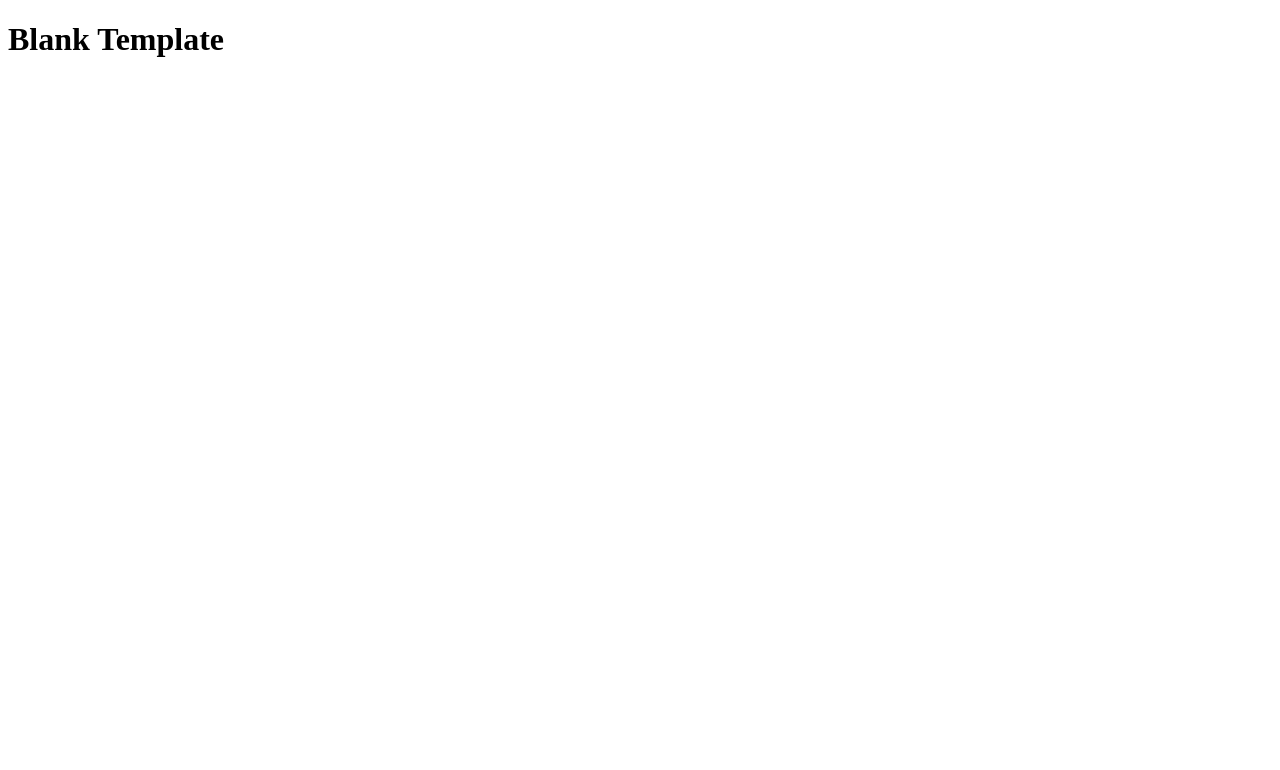
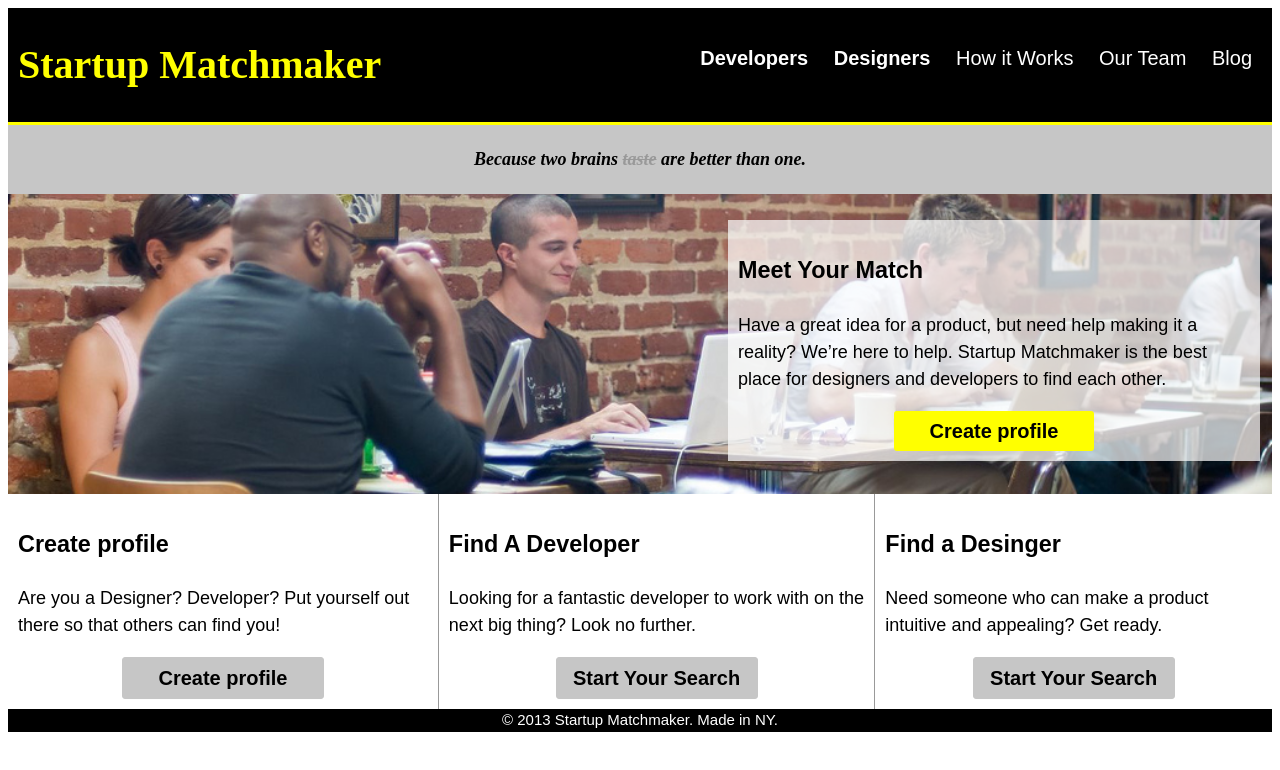
Before and after one commit to sei-curiosity/hw-week02day02-html-css-flexbox, a plain HTML site: page starter_code/index.html in a window 1280 px wide. Drawn offline with Linux system fonts and the light colour scheme.

Commit message:
wk02d02hw

```diff
--- a/starter_code/index.html
+++ b/starter_code/index.html
@@ -5,6 +5,49 @@
     <link rel="stylesheet" href="main.css">
 </head>
 <body>
-    <h1>Blank Template</h1>
+    <div class="navi">
+    <h1>Startup Matchmaker</h1>
+    <div class="navilink">
+    <strong><a href="">Developers</a></strong>
+    <strong><a href="">Designers</a></strong>
+    <a href="">How it Works</a>
+    <a href="">Our Team</a>
+     <a href="">Blog</a>
+    </div>
+    </div>
+
+    <div class="quote">
+     <p>Because two brains <span>taste</span> are better than one.</p>
+    </div>
+
+    <div class="bgimg">
+            <div class="fixed">
+<h3>Meet Your Match</h3>
+<p>Have a great idea for a product, but need help making it a reality? We’re here to help.
+    Startup Matchmaker is the best place for designers and developers to find each other.</p>
+    <a href="" class="button">Create profile</a>
+</div></div>
+
+<div class="bottomblock">
+<div class="crp">
+<h3>Create profile</h3>
+<p>Are you a Designer? Developer? Put yourself out there so that others can find you!</p>
+<a href="" class="button">Create profile</a>
+</div>
+
+<div class="fdev">
+<h3>Find A Developer</h3>
+ <p>Looking for a fantastic developer to work with on the next big thing? Look no further.</p>
+ <a href="" class="button">Start Your Search</a>
+</div>
+
+<div class="fdes">
+ <h3>Find a Desinger</h3>
+ <p>Need someone who can make a product intuitive and appealing? Get ready.</p>
+ <a href="" class="button">Start Your Search</a>
+</div>
+</div>
+<footer> © 2013 Startup Matchmaker. Made in NY. </footer>
+
 </body>
 </html>
--- a/starter_code/main.css
+++ b/starter_code/main.css
@@ -0,0 +1,112 @@
+body{
+    font-family: 'Source Sans Pro', sans-serif;
+    font-size: 20px;
+    line-height: 1.5;
+    background-color:white;
+}
+
+.button {
+    border: 1px solid #C6C6C6;
+    border-radius : 3px;
+    padding: 5px 0px;
+    text-align: center;
+    text-decoration: none;
+    font-weight: bolder;
+    font-family: 'Oswald', sans-serif;
+    color:black;
+    display: block;
+    margin: auto;
+    width: 200px;
+}
+h1 {
+    color: yellow;
+    font-family: 'Merriweather', serif;
+    display: inline;
+    font-size: 40px;
+    padding: 0 10px;
+}
+h3{
+    font-family: 'Oswald', sans-serif;
+}
+span {
+    color: #999;
+    text-decoration: line-through;
+}
+
+
+.navi {
+    display: flex;
+    flex-flow: row wrap;
+    justify-content: space-between;
+    background-color: black;
+    border-bottom: 3px solid yellow ;
+}
+.navilink{
+    padding: 35px 10px;
+}
+.navilink a {
+    font-size: 20px;
+    color: white;
+    text-decoration: none;
+    align-self: flex-end;
+    padding: 10px;
+    font-family: 'Oswald', sans-serif;
+}
+.quote {
+    background-color: #C6C6C6;
+    padding:3px;
+    text-align: center;
+    font-style:italic;
+    font-weight: bold;
+    font-family: 'Merriweather', serif;
+}
+.fixed{
+    background-color: rgba(255, 255, 255, .7);
+    padding: 10px;
+    width: 40%;
+    position: absolute;
+    right: 20px;
+    top: 220px;
+}
+.fixed a {
+    background-color: yellow;
+    border: yellow;
+}
+.bgimg{
+    background-image: url(images/coworking.jpg);
+    background-position: center; /* Center the image */
+  background-repeat: no-repeat; /* Do not repeat the image */
+  background-size: cover;
+    height: 300px;
+}
+.bottomblock{
+    display: flex;
+    flex-flow: row ;
+    justify-content: space-between;
+}
+.bottomblock a {
+    background-color:#c6c6c6;
+}
+.crp{
+    justify-content: space-around;
+    border-right: 1px solid #999;
+    padding: 10px 10px;
+}
+.fdev{
+    justify-content: space-around;
+    border-right: 1px solid #999;
+    padding: 10px 10px;
+}
+.fdes{
+    justify-content: space-around;
+padding: 10px 10px;
+}
+footer{
+background-color: black;
+text-align: center;
+color: white;
+font-size: 15px;
+}
+p{
+    font-size: 18px;
+}
```
Also changed, not shown: 2 other files.
